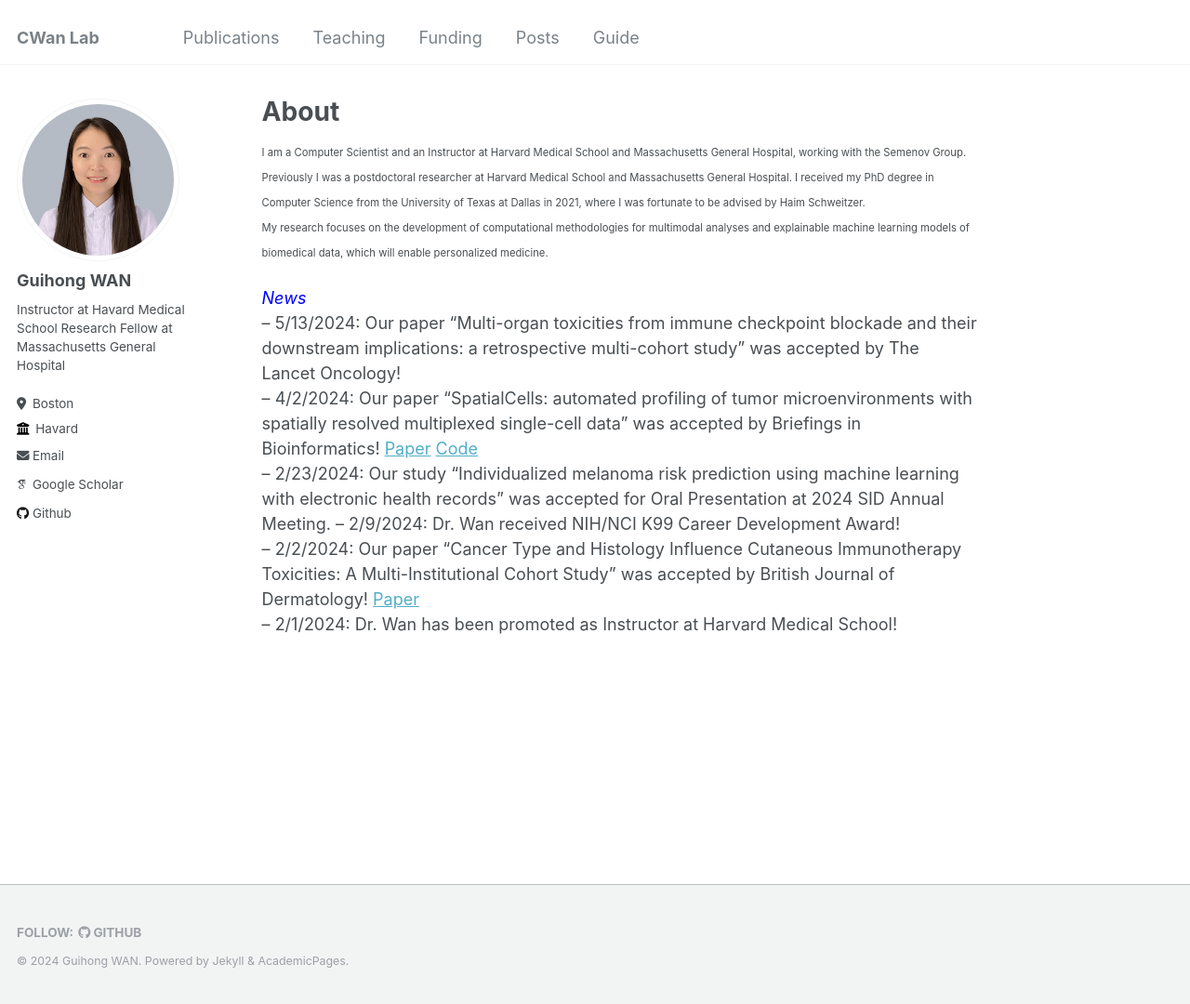
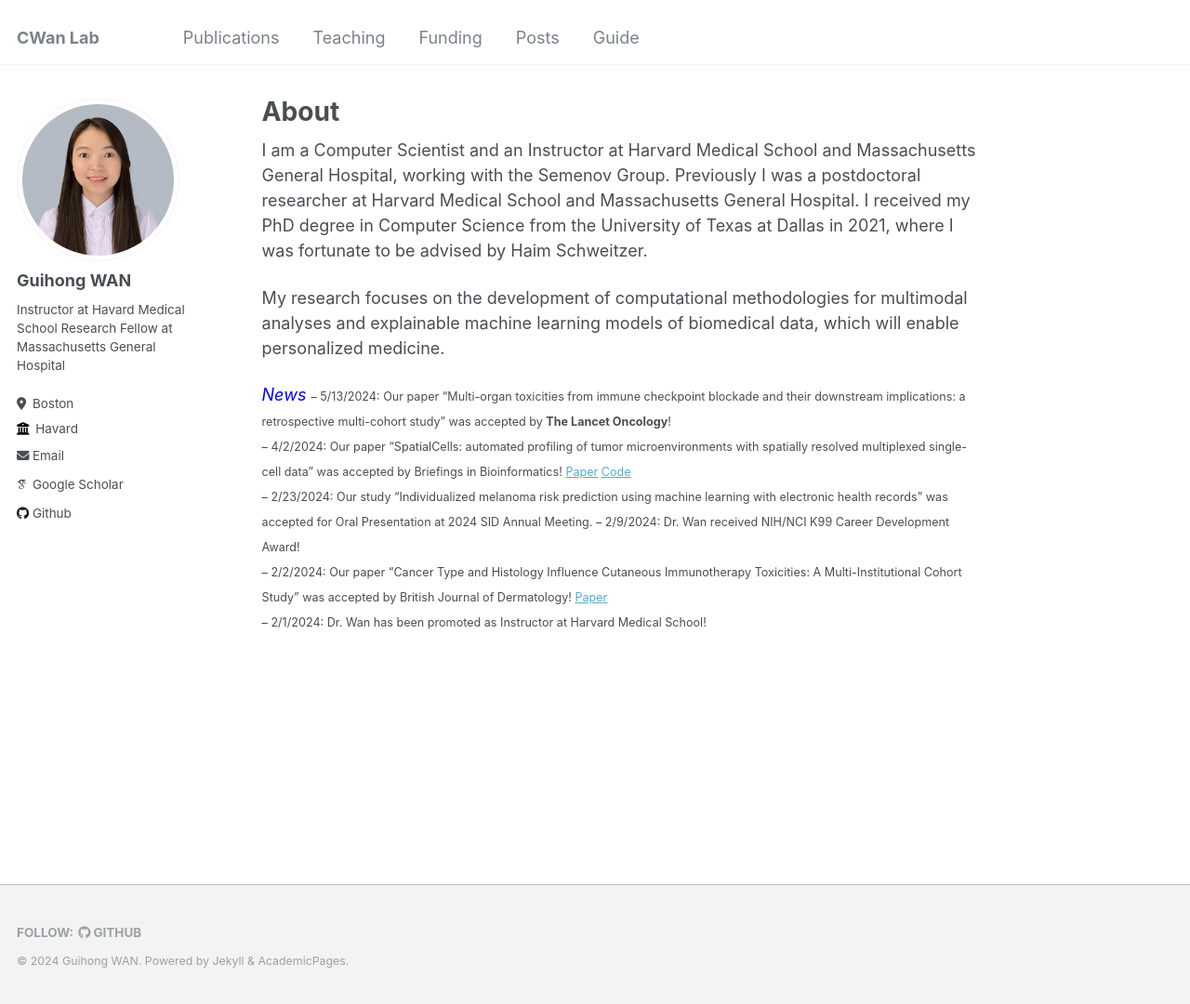
Before and after one commit to cwanlab/cwanlab.github.io, a Jekyll site: the page built from _pages/about.md, in a window 1280 px wide and 1080 px high. Shown: the whole window at 93% size. Built offline with Jekyll 4.4.1, drawn with Linux system fonts in a browser that asks for light colours; some web fonts are replaced.

Commit message:
Update  about
Update  about

```diff
--- a/_pages/about.md
+++ b/_pages/about.md
@@ -6,19 +6,19 @@ redirect_from:
   - /about/
   - /about.html
 ---
-<span style="font-size:0.625em;">
 I am a Computer Scientist and an Instructor at Harvard Medical School and Massachusetts General Hospital, working with the Semenov Group.
 Previously I was a postdoctoral researcher at Harvard Medical School and Massachusetts General Hospital.
 I received my PhD degree in Computer Science from the University of Texas at Dallas in 2021, where I was fortunate to be advised by Haim Schweitzer.
-</span>
-<span style="font-size:0.625em;">
+
 My research focuses on the development of computational methodologies for multimodal analyses and explainable machine learning models of biomedical data, which will enable personalized medicine.
-</span>
+
 
 <span style="color:blue">*News*</span>
-– 5/13/2024: Our paper "Multi-organ toxicities from immune checkpoint blockade and their downstream implications: a retrospective multi-cohort study" was accepted by The Lancet Oncology!
+<span style="font-size:0.7em;">
+– 5/13/2024: Our paper "Multi-organ toxicities from immune checkpoint blockade and their downstream implications: a retrospective multi-cohort study" was accepted by **The Lancet Oncology**!
 – 4/2/2024: Our paper "SpatialCells: automated profiling of tumor microenvironments with spatially resolved multiplexed single-cell data" was accepted by Briefings in Bioinformatics! [Paper](https://academic.oup.com/bib/article/25/3/bbae189/7663435) [Code](https://semenovlab.github.io/SpatialCells/)
 – 2/23/2024: Our study "Individualized melanoma risk prediction using machine learning with electronic health records" was accepted for Oral Presentation at 2024 SID Annual Meeting.
 – 2/9/2024: Dr. Wan received NIH/NCI K99 Career Development Award!
 – 2/2/2024: Our paper "Cancer Type and Histology Influence Cutaneous Immunotherapy Toxicities: A Multi-Institutional Cohort Study" was accepted by British Journal of Dermatology! [Paper](https://academic.oup.com/bjd/advance-article-abstract/doi/10.1093/bjd/ljae053/7608988)
 – 2/1/2024: Dr. Wan has been promoted as Instructor at Harvard Medical School!
+</span>
```
